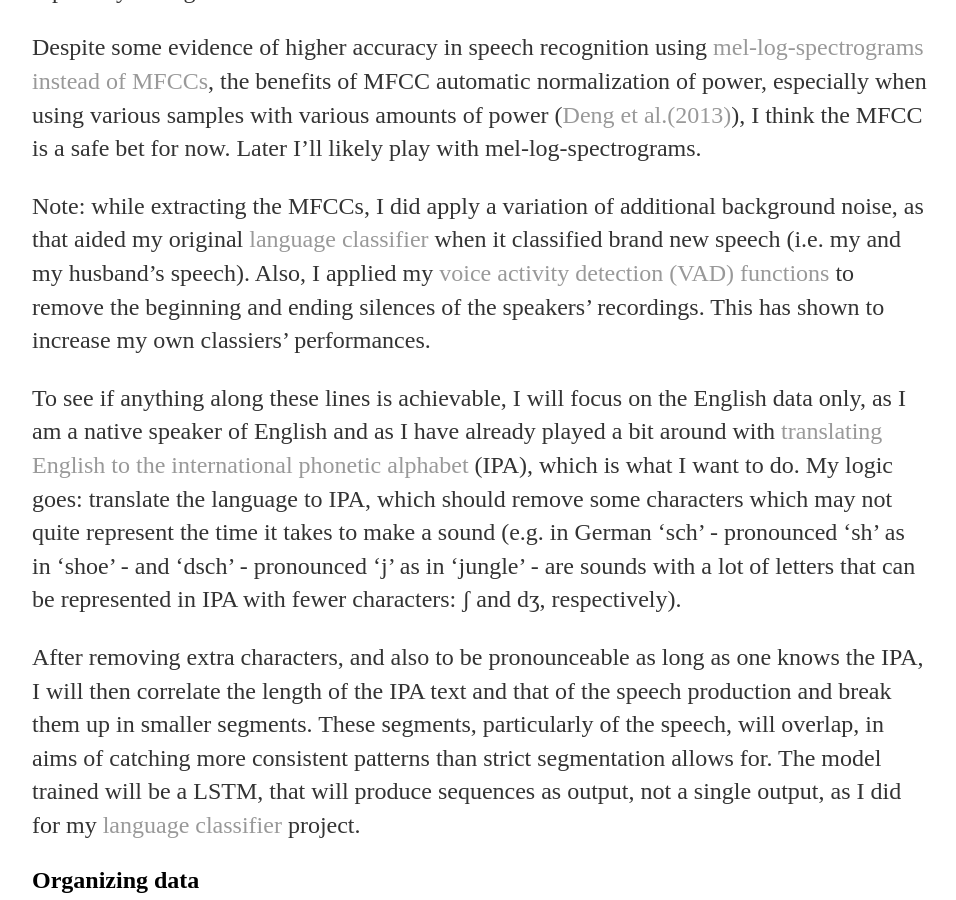
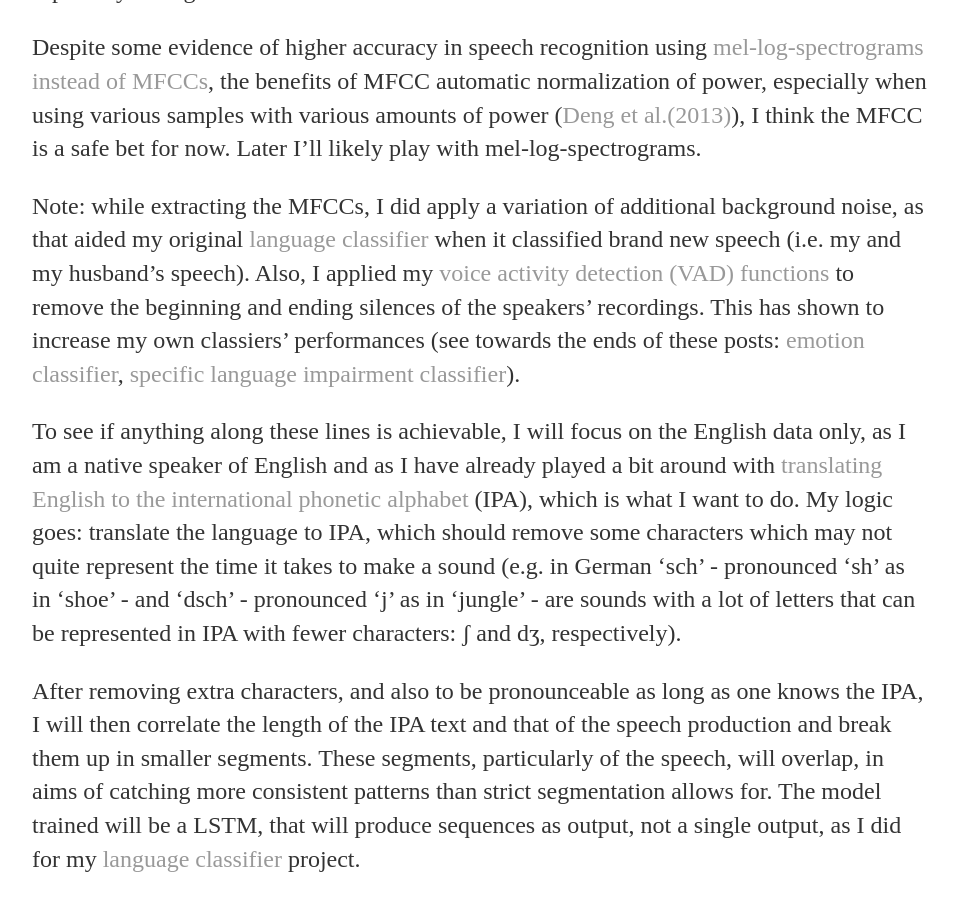
Before and after one commit to a-n-rose/a-n-rose.github.io, a Jekyll site: the page built from _posts/2018-09-12-multiling-speech2text.md, in a window 1280 px wide and 900 px high, scrolled down 1863 px. Shown: the whole window, without its empty margins (160-1116 px from the left). Built offline with Jekyll 4.4.1, drawn with Linux system fonts in a browser that asks for light colours.

Commit message:
added links to VAD improvement of classifiers

```diff
--- a/_posts/2018-09-12-multiling-speech2text.md
+++ b/_posts/2018-09-12-multiling-speech2text.md
@@ -49,7 +49,7 @@ Having looked a bit into the annotation data, I thought about how I could use it
 
 Despite some evidence of higher accuracy in speech recognition using <a href="https://www.kaggle.com/c/tensorflow-speech-recognition-challenge/discussion/46945">mel-log-spectrograms instead of MFCCs</a>, the benefits of MFCC automatic normalization of power, especially when using various samples with various amounts of power (<a href="https://pdfs.semanticscholar.org/6bdc/cfe195bc49d218acc5be750aa49e41f408e4.pdf">Deng et al.(2013)</a>), I think the MFCC is a safe bet for now. Later I'll likely play with mel-log-spectrograms.
 
-Note: while extracting the MFCCs, I did apply a variation of additional background noise, as that aided my original <a href="/2018/08/22/language-classifier.html">language classifier</a> when it classified brand new speech (i.e. my and my husband's speech). Also, I applied my <a href="/2018/09/06/updating-VAD.html">voice activity detection (VAD) functions</a> to remove the beginning and ending silences of the speakers' recordings. This has shown to increase my own classiers' performances.
+Note: while extracting the MFCCs, I did apply a variation of additional background noise, as that aided my original <a href="/2018/08/22/language-classifier.html">language classifier</a> when it classified brand new speech (i.e. my and my husband's speech). Also, I applied my <a href="/2018/09/06/updating-VAD.html">voice activity detection (VAD) functions</a> to remove the beginning and ending silences of the speakers' recordings. This has shown to increase my own classiers' performances (see towards the ends of these posts: <a href="/2018/09/11/emotion-classifier.html">emotion classifier</a>, <a href="/2018/09/09/ID-SLI-speech.html">specific language impairment classifier</a>).
 
 To see if anything along these lines is achievable, I will focus on the English data only, as I am a native speaker of English and as I have already played a bit around with <a href="https://github.com/a-n-rose/ipa-features-from-text">translating English to the international phonetic alphabet</a> (IPA), which is what I want to do. My logic goes: translate the language to IPA, which should remove some characters which may not quite represent the time it takes to make a sound (e.g. in German 'sch' - pronounced 'sh' as in 'shoe' - and 'dsch' - pronounced 'j' as in 'jungle' - are sounds with a lot of letters that can be represented in IPA with fewer characters: ʃ  and dʒ, respectively).
 
```
